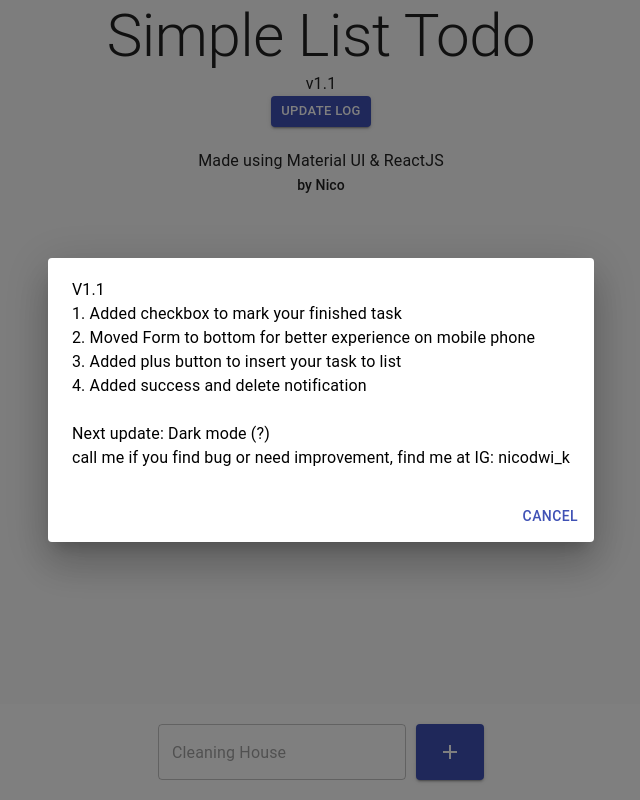
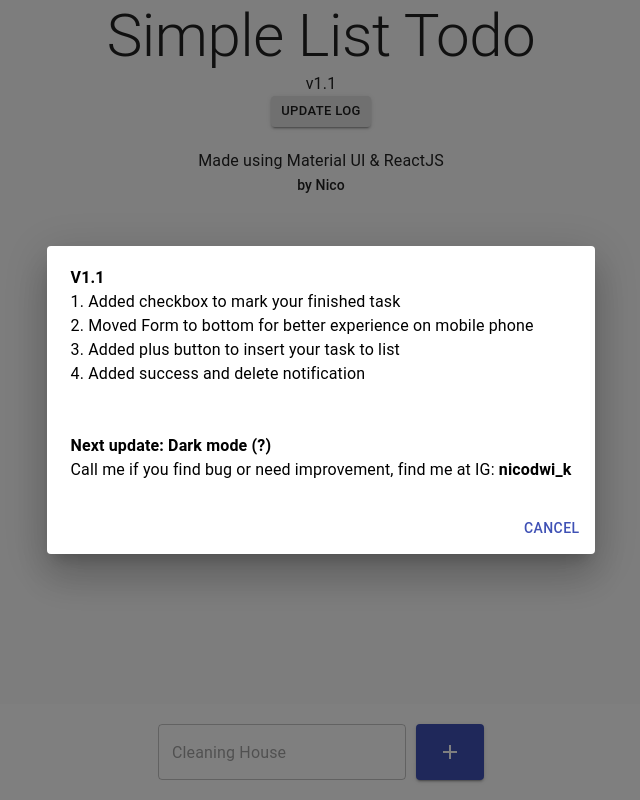
Before and after one commit to nicodwik/note-master, a React (Create React App) app: page / in a window 1280 px wide. Both pictures are taken after a click on the button "UPDATE LOG". Shown: the whole page, without its empty margins (319-959 px from the left). Built offline with nearby package versions, Linux system fonts and the light colour scheme.

Commit message:
changed font weight

```diff
--- a/src/DragabbleDialog.js
+++ b/src/DragabbleDialog.js
@@ -28,7 +28,7 @@ export default function DraggableDialog() {
 
   return (
     <div>
-      <Button variant="contained" color="primary" size='small' onClick={handleClickOpen}>
+      <Button variant="contained" color="sacondary" size='small' onClick={handleClickOpen}>
         Update Log
       </Button>
       <Dialog
@@ -40,7 +40,7 @@ export default function DraggableDialog() {
 
         <DialogContent>
           <DialogContentText style={{color: '#000000'}}>
-            V1.1
+            <b>V1.1</b>
             <br/>
             1. Added checkbox to mark your finished task
             <br/>
@@ -51,9 +51,10 @@ export default function DraggableDialog() {
             4. Added success and delete notification
             <br/>
             <br/>
-            Next update: Dark mode (?)
             <br/>
-            call me if you find bug or need improvement, find me at IG: nicodwi_k
+            <b>Next update: Dark mode (?)</b>
+            <br/>
+            Call me if you find bug or need improvement, find me at IG: <b>nicodwi_k</b>
           </DialogContentText>
         </DialogContent>
         <DialogActions>
```
